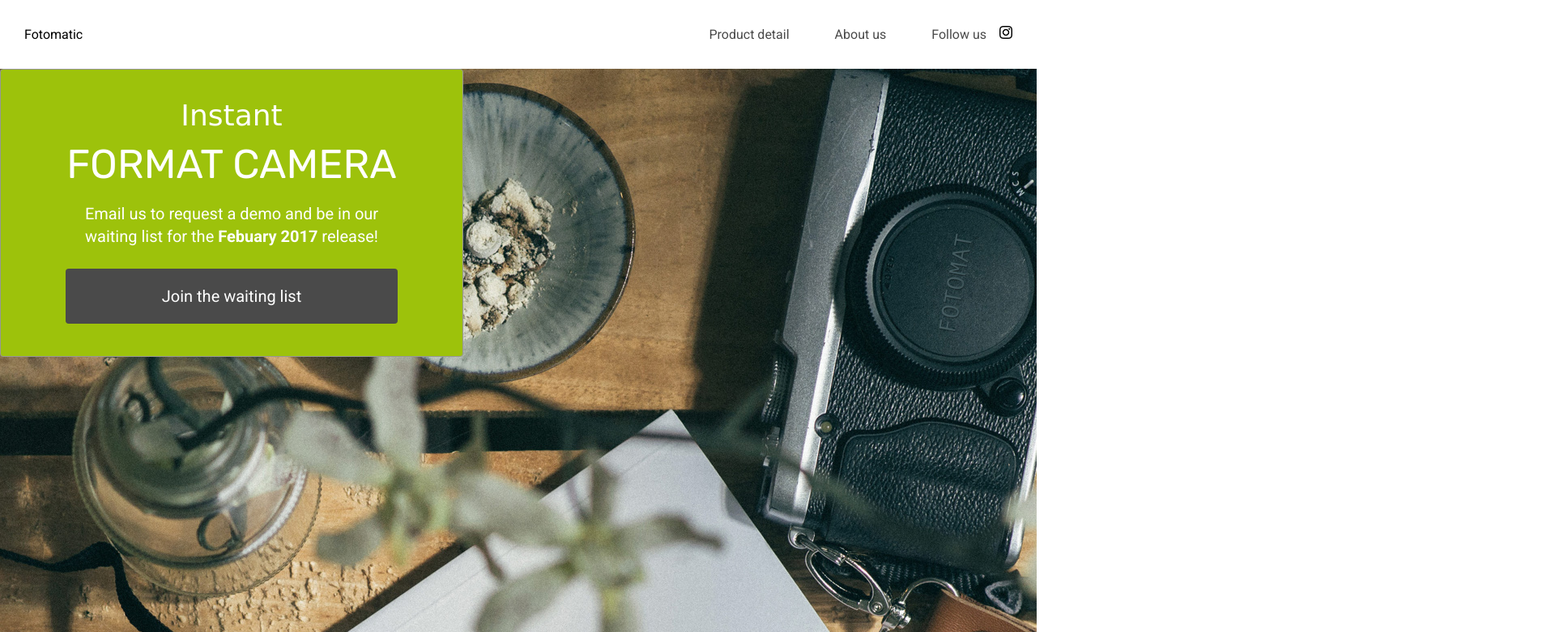
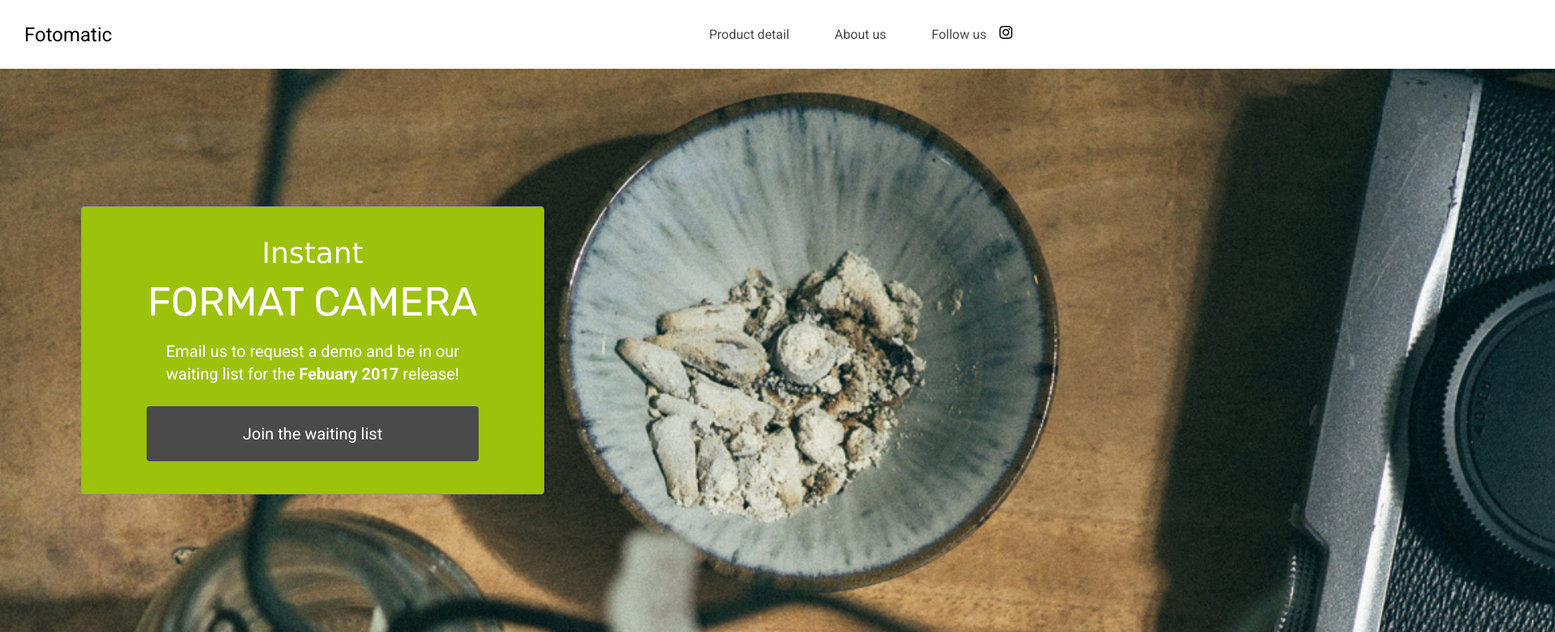
Before and after one commit to LazyTechGuy/Fotomatic, a plain HTML site: page index.html in a window 1280 px wide. Shown: the top 781 px of the page at 81% size, 1920 px wide, since content can reach past the window. Drawn offline with Linux system fonts and the light colour scheme; a web font is replaced by a local one.

Commit message:
Cleaned up margins and other dimensions

```diff
--- a/resources/css/style.css
+++ b/resources/css/style.css
@@ -47,6 +47,9 @@
   display: flex;
   align-items: center;
   padding: 1.875rem;
+  font-size: 1.5rem;
+  color: #4A4A4A;
+  font-family: "Roboto-Mono-Regular", "Roboto", sans-serif;
 }
 
 header .logo {
@@ -118,10 +121,16 @@
   align-items: flex-start;
   height: 43.5rem;
   background-image: url("../images/banner-landingpage.jpg");
+  width: 150rem;
+  background-repeat: no-repeat;
+  background-size: cover;
 }
 
 #sign-up-cta {
   padding: 0 5rem 2.5rem 5rem;
+  margin-top: 10.625rem;
+  margin-bottom: 10.625rem;
+  margin-left: 6.25rem;
   border: solid 1px #979797;
   border-radius: 4px;
   background-color: #9dc20b;
@@ -211,7 +220,7 @@
 /* Features Section */
 
 #features-section {
-  display: flex;
+  display: inline-flex;
   justify-content: space-between;
   padding: 4rem 5%;
   background-color: #f3f3f3;
@@ -297,6 +306,7 @@
 #filters-section .images-container {
   max-width: 100%;
   padding: 0 1%;
+  display: flex;
 }
 
 @media only screen and (max-width: 760px) {
```
Also changed, not shown: index.html (+1 -1 lines).
